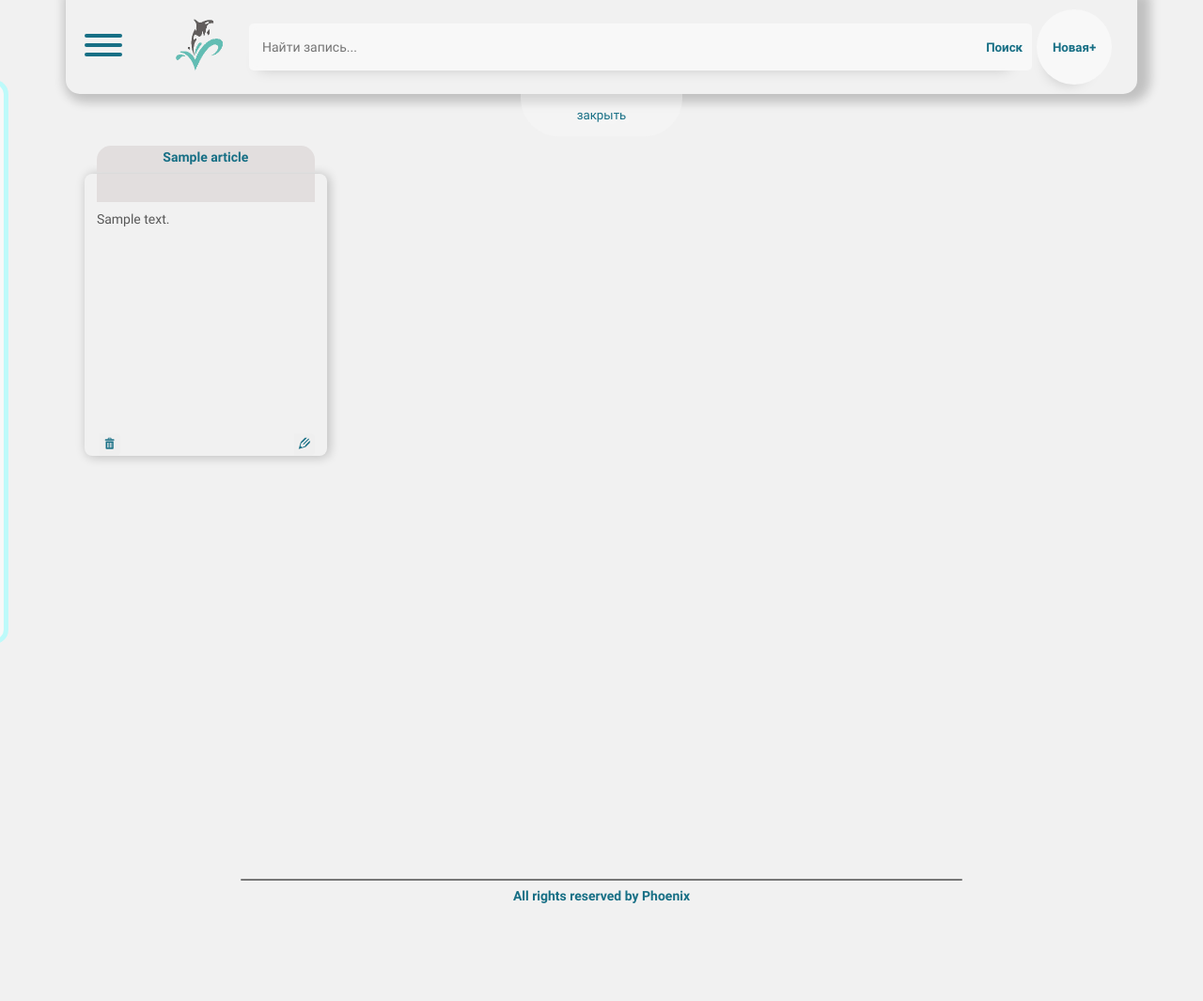
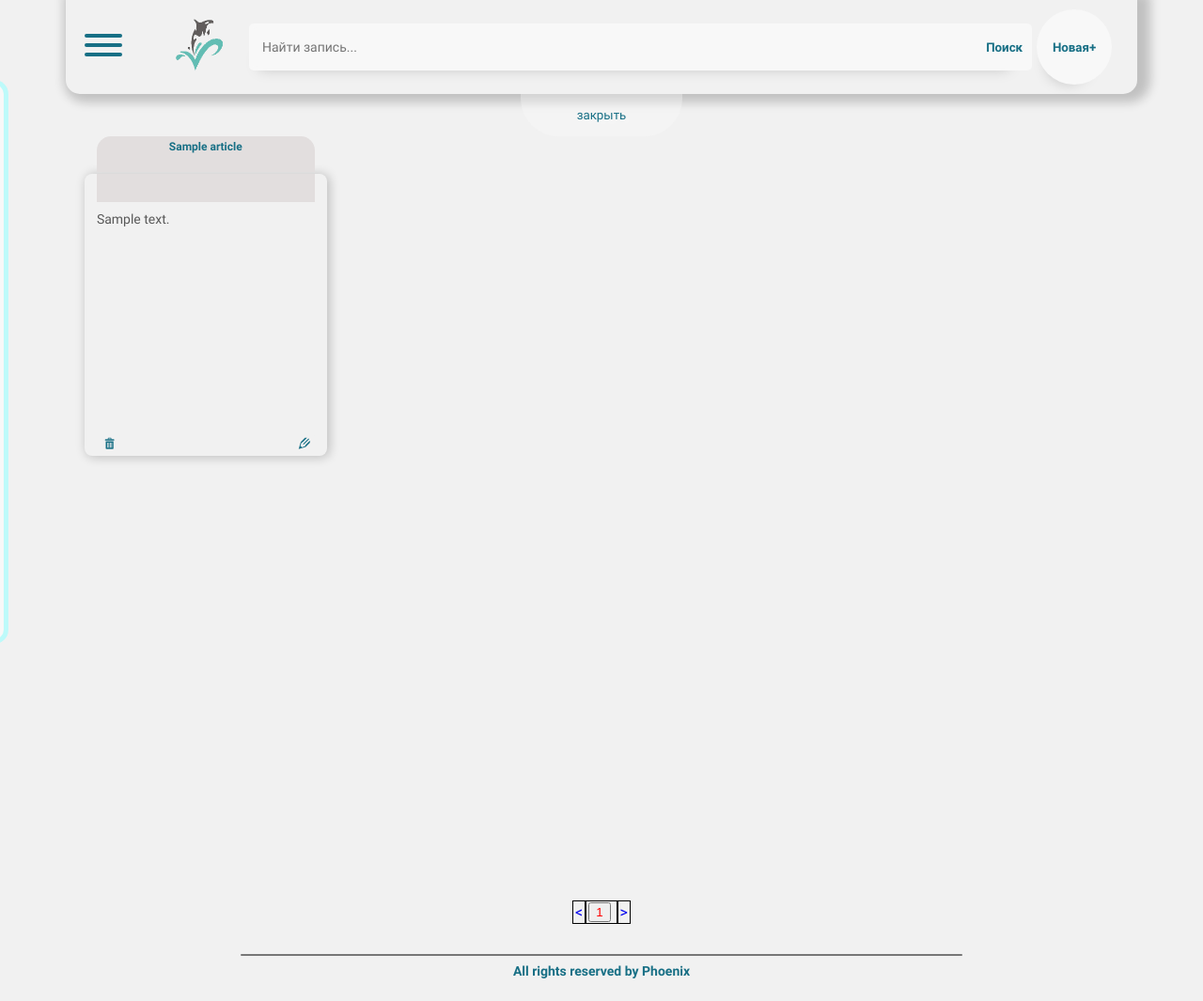
Before and after one commit to phoenix966/my_note, a PHP site: page /?page=1 in a window 1280 px wide. Shown: the whole page at 94% size. Before the commit the page ends 961 px from the top, so only its background shows below. Run offline with PHP 8.4, Linux system fonts and the light colour scheme; tables that the repository leaves empty or names only in its code hold one stand-in row (values such as "Sample post"); data that the repository does not hold is empty; some web fonts are replaced.

Commit message:
add pagination

```diff
--- a/css/style.css
+++ b/css/style.css
@@ -449,10 +449,11 @@ hr {
 }
 .blog__head {
   position: absolute;
-  top: -40px;
+  top: -50px;
   left: 0;
   right: 0;
   margin: 0 auto;
+  overflow: hidden;
 }
 .blog__pin {
   margin: 0 auto;
@@ -462,10 +463,10 @@ hr {
 }
 .blog__category {
   font-family: var(--font-bold);
-  font-size: 14px;
+  font-size: 12px;
   padding: 4px;
   text-align: center;
-  height: 28px;
+  height: 38px;
   overflow: hidden;
   width: 90%;
   border-top-left-radius: 15px;
@@ -505,6 +506,7 @@ hr {
   cursor: pointer;
   font-family: var(--font-bold);
   font-size: 14px;
+  background: #f1f1f1;
   color: #4e4e4e93;
   border: none;
 }
@@ -583,11 +585,45 @@ hr {
 .blog__cat:hover {
   color: var(--color-second);
 }
+.blog__arrow {
+  border: 1px solid #000;
+  padding: 2px;
+  cursor: pointer;
+}
+.blog__pagination {
+  display: flex;
+  margin: 20px 0;
+  padding: 0;
+  height: 25px;
+  justify-content: flex-start;
+  align-items: center;
+  list-style-type: none;
+  max-width: 192px;
+  overflow: hidden;
+  border: 1px solid #000;
+}
+.blog__pagination-btn {
+  cursor: pointer;
+}
+.blog__pagination-btn--active {
+  color: red;
+}
+.blog__pagination li {
+  margin: 0 2px;
+}
 .blog img {
   width: 100%;
   height: 100%;
   object-fit: cover;
   text-align: center;
+}
+
+.container__pagination {
+  display: flex;
+  justify-content: center;
+  align-items: center;
+  height: 50px;
+  margin-bottom: 30px;
 }
 
 .modal__overlay {
@@ -1561,7 +1597,6 @@ hr {
 }
 
 .post {
-  padding-top: 40px;
   min-height: 40vh;
   width: 100%;
 }
--- a/index.php
+++ b/index.php
@@ -6,6 +6,7 @@
   <meta http-equiv="X-UA-Compatible" content="IE=edge">
   <meta name="viewport" content="width=device-width, initial-scale=1.0">
   <title>Main</title>
+  <link rel="shortcut icon" href="img/favicon.ico" type="image/x-icon">
   <link rel="stylesheet" href="css/style.css">
 </head>
 
@@ -31,7 +32,7 @@
             </button>
           </div>
           <div class="header__logo">
-            <a href="./index.php"><img src="./img/logo.png" alt="logo" class="header__img"></a>
+            <a href="./index.php?page=1"><img src="./img/logo.png" alt="logo" class="header__img"></a>
           </div>
           <form>
         </div>
@@ -52,11 +53,17 @@
         <div class="container blog__container">
         <ul class="blog__list">
         <?php
-          $articles = mysqli_query($connection, "SELECT * FROM `articles`" );
-          if( mysqli_num_rows($articles) == 0){
+          $limit = 8;
+          $offset = ($limit * $_GET['page']) - $limit;
+
+          $articles_all = mysqli_query($connection, "SELECT * FROM `articles`");
+          $count = mysqli_num_rows($articles_all);
+
+          $selected_articles = mysqli_query($connection, "SELECT * FROM `articles` LIMIT $offset,$limit " );
+          if( mysqli_num_rows($selected_articles) == 0){
             echo 'Записей не найдено!';
           } else{
-              while($item = mysqli_fetch_assoc($articles)){
+              while($item = mysqli_fetch_assoc($selected_articles)){
                 echo '<li class="blog__post">'.'<div class="blog__head"><div class="blog__pin">' . '</div>'
                       . '<h2 class="blog__category">' . $item['title'] . '</h2>
                       </div><div class="blog__info"><div class="blog__sticky">' . '</div><div class="blog__text">' . $item['text'] . '</div></div>' .
@@ -65,7 +72,6 @@
           }
           ?>
         </ul>
-
         </div>
       </div>
       <div class="blog__overlay"></div>
@@ -89,7 +95,8 @@
                       echo '<li class="blog__search-item">
                               <p>Найденная категория: </p>
                               <br>
-                              <button value="'. $search_result['id'] .'" class="blog__search_btn">'.$search_result['categorie_title'].'</button></li>';
+                              <button value="'. $search_result['id'] .'" class="blog__search_btn">'.$search_result['categorie_title'].'</button>
+                            </li>';
 
                     }
 
@@ -134,6 +141,51 @@
                 </ul>
       </div>
     </section>
+    <?php
+      $pages_temp = $count / $limit;
+      $pages = ceil($pages_temp);
+      $currentPage = $_GET['page'];
+      $prev_page = $currentPage == 1 ? $currentPage : $currentPage - 1;
+      $next_page = $currentPage == $pages ? $currentPage : $currentPage + 1;
+    ?>
+    <div class="container container__pagination">
+       <span class="blog__arrow"><a href="./index.php?page=<?php echo $prev_page; ?>" class="blog__link"> < </a></span>
+          <ul class="blog__pagination">
+            <?php
+              for($i = 1;$i <= $pages;$i++){
+                  if($i == $currentPage){
+                    echo '<li>
+                            <button class="blog__pagination-btn blog__pagination-btn--active">'.$i.'</button>
+                          <li>';
+                  }else{
+                    echo '<li>
+                            <button class="blog__pagination-btn">'.$i.'</button>
+                          <li>';
+                  }
+
+                  }
+            ?>
+              <!-- <li>
+                <button class="blog_pagination-btn">2</button>
+              <li>
+                <li>
+                <button class="blog_pagination-btn">2</button>
+              <li>
+                <li>
+                <button class="blog_pagination-btn">2</button>
+              <li>
+                <li>
+                <button class="blog_pagination-btn">2</button>
+              <li>
+                <li>
+                <button class="blog_pagination-btn">2</button>
+              <li>
+                <li>
+                <button class="blog_pagination-btn">2</button>
+              <li> -->
+           </ul>
+           <span class="blog__arrow"><a href="./index.php?page=<?php echo $next_page; ?>" class="blog__link"> > </a></span>
+        </div>
     <footer class="footer">
       <p class="footer__text">All rights reserved by Phoenix</p>
     </footer>
@@ -247,7 +299,14 @@
 
   })
   };
-
+</script>
+<script>
+  let paginationBtns = document.querySelectorAll('.blog__pagination-btn');
+  paginationBtns.forEach((post)=>{
+    post.addEventListener('click',function(){
+      window.location.href=`./index.php?page=${this.innerText}`;
+    })
+  })
 </script>
 
 </body>
--- a/pages/post-new.php
+++ b/pages/post-new.php
@@ -51,7 +51,7 @@
           <div class="modal__window">
             <div class="modal__wrapper">
               <p class="modal__title">Название: </p>
-              <input type="text" class="modal__input modal__name" name="title">
+              <input maxlength="65" type="text" class="modal__input modal__name" name="title">
             </div>
             <div class="modal__wrapper">
               <p class="modal__title">Категория: </p>
@@ -184,7 +184,7 @@
     let text = '';
     for(let value of textArray){
       if(value == "'"){
-        value = '"';
+        value = "~";
         text += value;
       } else{
         text += value;
--- a/sass/parts/_blog.sass
+++ b/sass/parts/_blog.sass
@@ -86,10 +86,11 @@
       flex: 0 1 23%
   &__head
     position: absolute
-    top: -40px
+    top: -50px
     left: 0
     right: 0
     margin: 0 auto
+    overflow: hidden
   &__pin
     margin: 0 auto
     width: 10px
@@ -98,10 +99,10 @@
     // background: red
   &__category
     font-family: var(--font-bold)
-    font-size: 14px
+    font-size: 12px
     padding: 4px
     text-align: center
-    height: 28px
+    height: 38px
     overflow: hidden
     width: 90%
     border-top-left-radius: 15px
@@ -137,6 +138,7 @@
     cursor: pointer
     font-family: var(--font-bold)
     font-size: 14px
+    background: #f1f1f1
     color: #4e4e4e93
     border: none
   &__link
@@ -205,8 +207,35 @@
     margin: 5px 0
     &:hover
       color: var(--color-second)
+  &__arrow
+    border: 1px solid #000
+    padding: 2px
+    cursor: pointer
+  &__pagination
+    display: flex
+    margin: 20px 0
+    padding: 0
+    height: 25px
+    justify-content: flex-start
+    align-items: center
+    list-style-type: none
+    max-width: 192px
+    overflow: hidden
+    border: 1px solid #000
+    &-btn
+      cursor: pointer
+      &--active
+        color: red
+    & li
+      margin: 0 2px
   & img
     width: 100%
     height: 100%
     object-fit: cover
     text-align: center
+.container__pagination
+  display: flex
+  justify-content: center
+  align-items: center
+  height: 50px
+  margin-bottom: 30px
--- a/sass/parts/_post.sass
+++ b/sass/parts/_post.sass
@@ -1,5 +1,5 @@
 .post
-  padding-top: 40px
+  // padding-top: 40px
   min-height: 40vh
   width: 100%
   &__title
```
Also changed, not shown: pages/post-editor.php (+4 -4 lines), pages/post-read.php (+16 -1 lines), img/favicon.ico (added), 2 other files.
